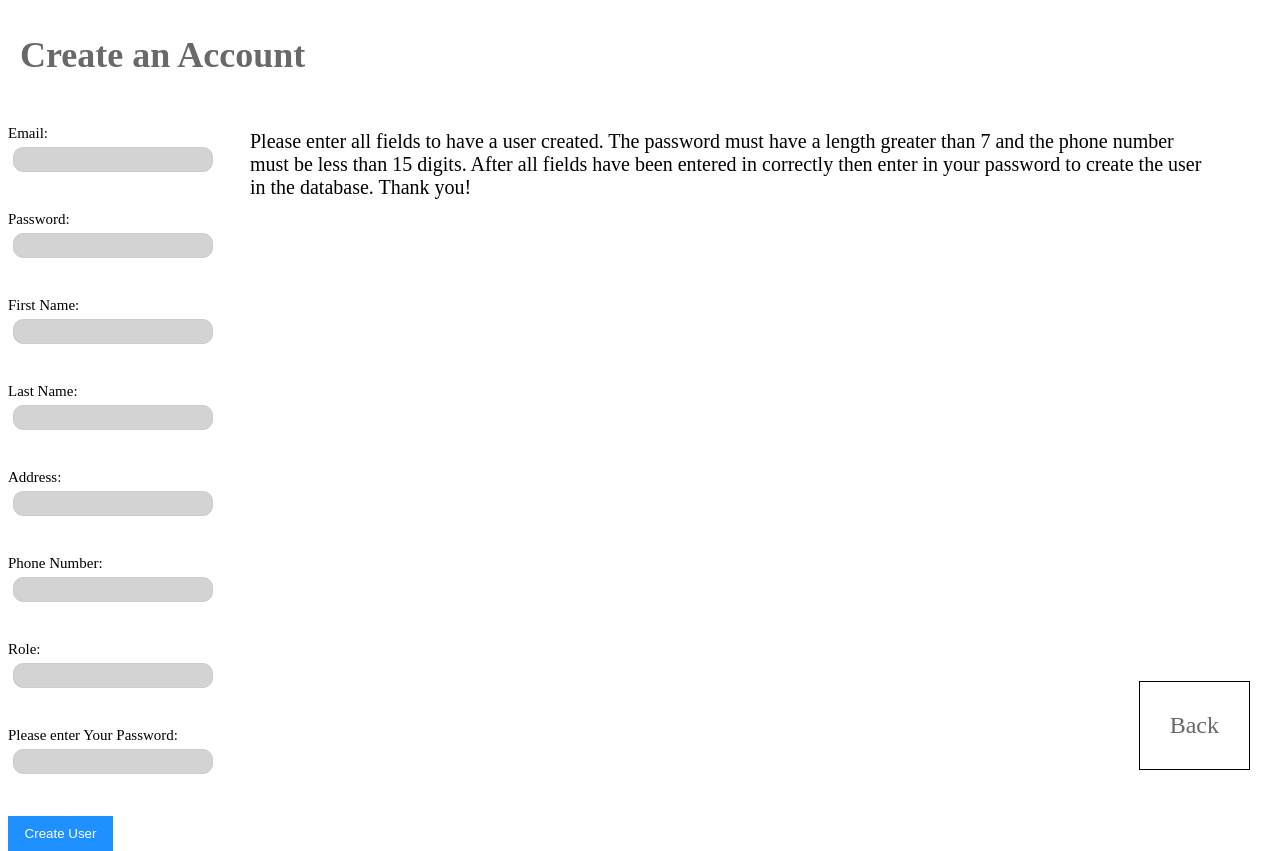
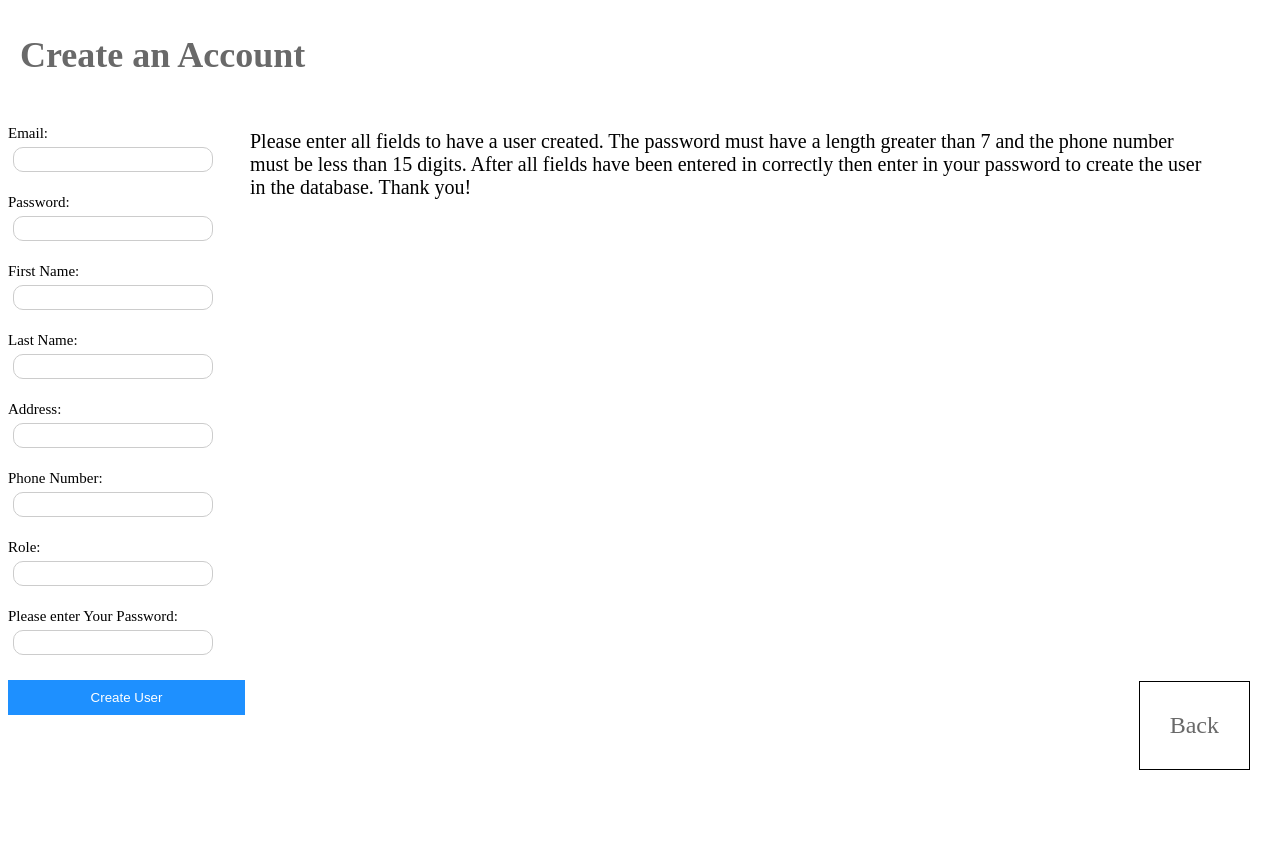
Before and after one commit to mohsinshah04/ta_project, a Django app: page /accountCreate/ in a window 1280 px wide. After the commit the page ends 770 px from the top, so only its background shows below. Run offline with Django 5.2, Linux system fonts and the light colour scheme.

Commit message:
Did some cleaning up

```diff
--- a/djangoProject1/templates/acctsCreate.html
+++ b/djangoProject1/templates/acctsCreate.html
@@ -12,7 +12,6 @@
         }
         .backButton {
             position: absolute;
-            display: flex;
             bottom: 30px;
             right: 30px;
             padding: 30px;
@@ -25,7 +24,6 @@
 
         .text h1 {
             position: absolute;
-            display: flex;
             top: 10px;
             left: 20px;
             color: dimgray;
@@ -34,7 +32,6 @@
 
         .text {
             width: 75%;
-            display: flex;
             padding-top: 100px;
             left: 100px;
             text-align: left;
@@ -43,7 +40,6 @@
 
         .text p {
             position: absolute;
-            display: flex;
             top: 10px;
             padding-left: 150px;
             text-align: left;
@@ -57,20 +53,17 @@
             margin: 5px;
             border: 1px solid #ccc;
             border-radius: 10px;
-            background-color: lightgrey;
-            display: flex;
             font-size: 16px;
             box-sizing: border-box; /* Ensures padding and border are included in the element's total width and height */
         }
 
         .input[type="submit"] {
-            width: 50%;
+            width: 25%;
             padding: 10px;
             background-color: dodgerblue;
             margin-top: 20px;
             color: #fff;
             border: none;
-            display: flex;
         }
 
         .input[type="submit"]:hover {
@@ -78,7 +71,7 @@
         }
 
         .text-message{
-            vertical-align: text-bottom;
+            vert-align: bottom;
         }
 
     </style>
@@ -111,9 +104,11 @@
         <br><input type="password" name="Old Password" class="text-input" required><br>
             <input type="submit" class="input" value="Create User">
     </form>
-    {% if message %}
-            <h2 class="text-message">{{ message }}</h2>
-    {% endif %}
+    <div class="text-message">
+        {% if message %}
+            <h2>{{ message }}</h2>
+        {% endif %}
+    </div>
     <a href="/accountsViewSelf" class="backButton">Back</a>
 
 </body>
--- a/djangoProject1/templates/home.html
+++ b/djangoProject1/templates/home.html
@@ -60,7 +60,7 @@
     <div class="buttonbox">
         <a href="/accountsViewSelf/" class="button">View Account</a>
         <a href="/courses" class="button">View Courses</a>
-        <a href="/announcements" class="button">Announcements</a>
+        <a href="/announcements" class="button">Announcements (in progress)</a>
     </div>
     <div class="text">
         <h1>TA Scheduling App</h1>
```
Also changed, not shown: djangoProject1/templates/acctsView.html (+31 -6 lines), djangoProject1/templates/deleteAccounts.html (+2 -8 lines), djangoProject1/templates/acctsViewSelf.html (line endings or trailing spaces).
